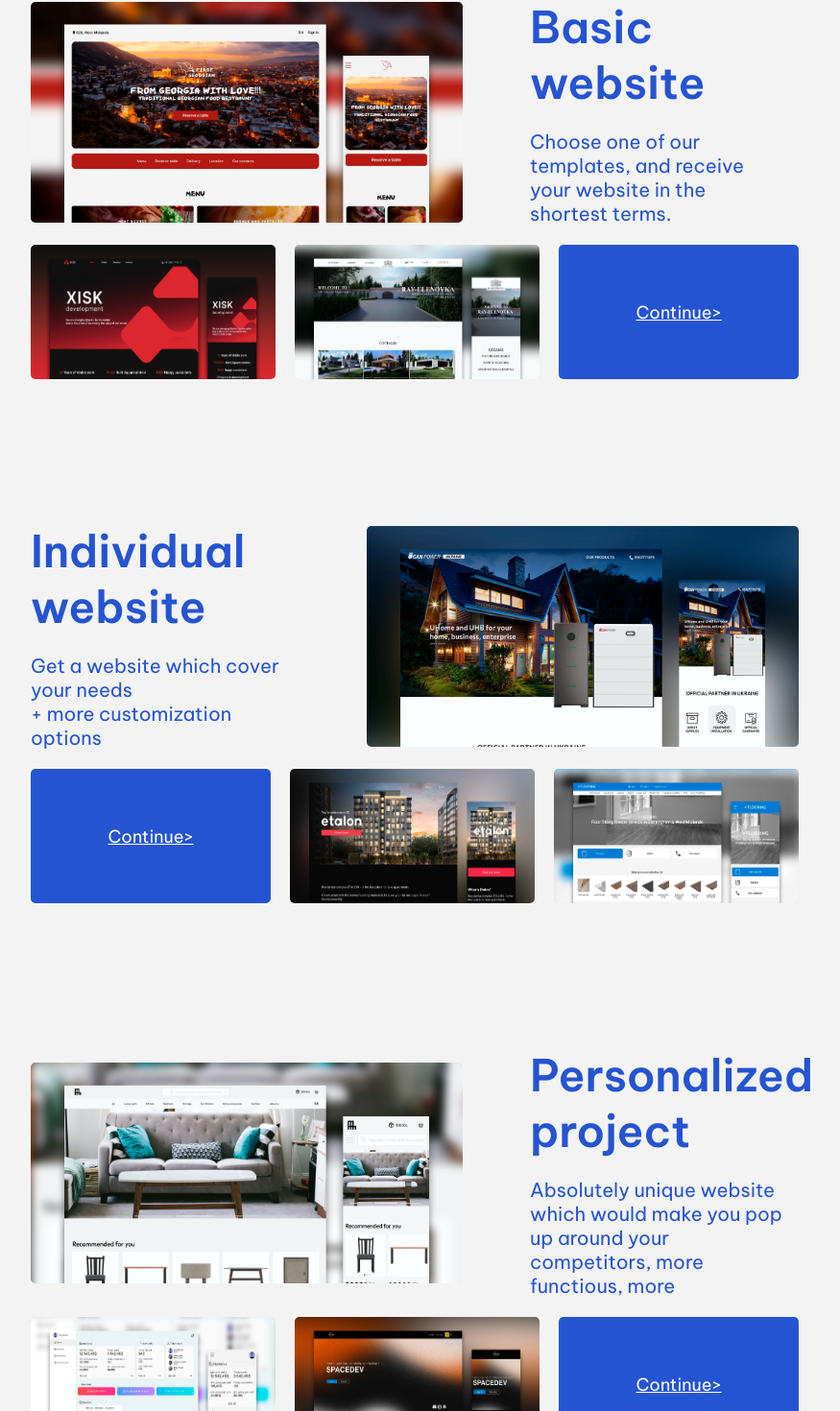
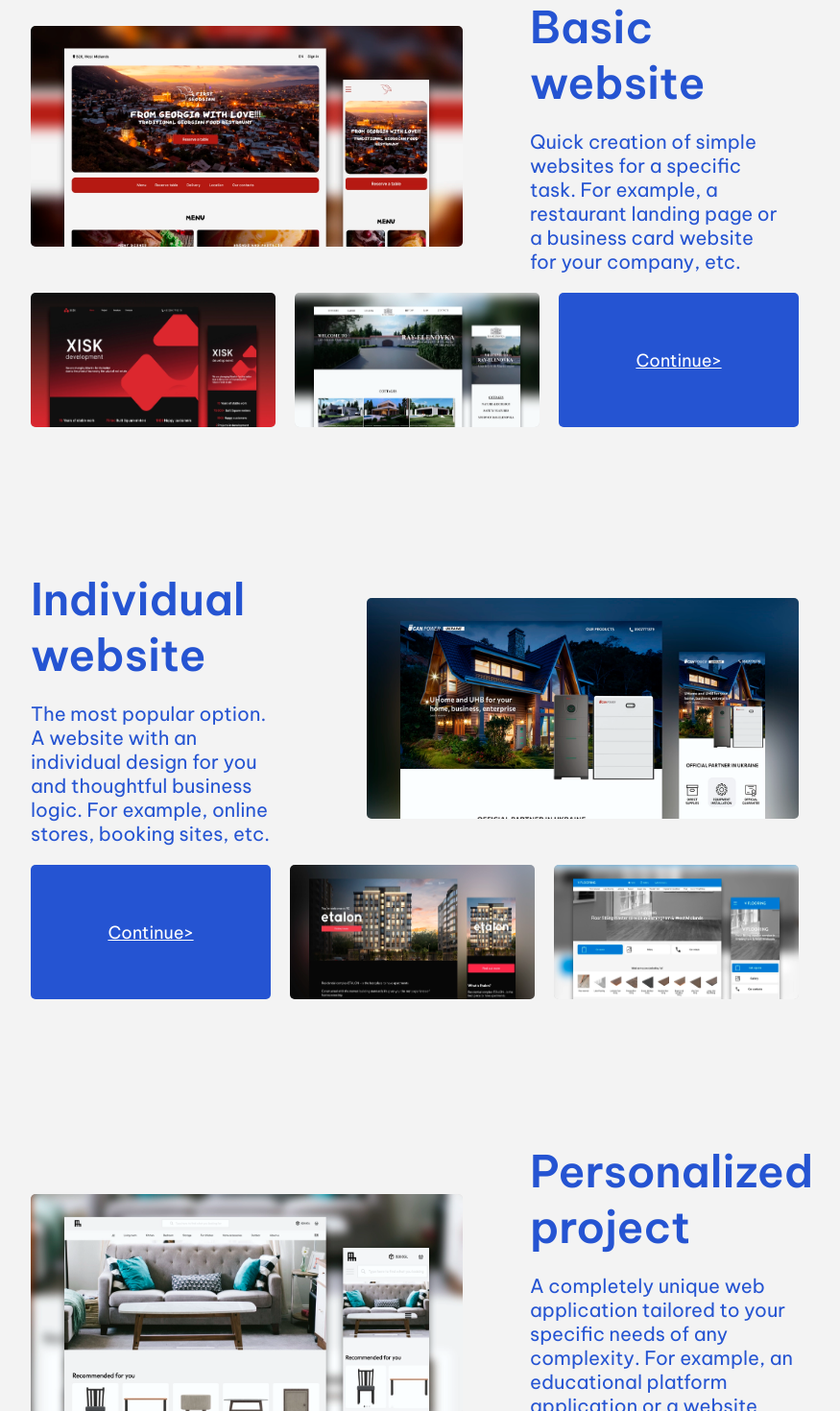
Before and after one commit to VRomanenko04/Dispersion, a Next.js app: page / in a window 1280 px wide. Shown: the part 2891-4361 px from the top of the page at 96% size, without its empty margins (208-1083 px from the left). Built offline with nearby package versions, Linux system fonts and the light colour scheme; no server answers.

Commit message:
Changed the text on the website creation page

```diff
--- a/src/components/user/WebdevSubPage/WebdevSubPage.tsx
+++ b/src/components/user/WebdevSubPage/WebdevSubPage.tsx
@@ -33,7 +33,7 @@ const WebdevSubPage = ({ isActive }: WebDevProps) => {
             <UiSubPage
                 isStandart={true}
                 title='Basic website'
-                text='Choose one of our templates, and receive your website in the shortest terms.'
+                text='Quick creation of simple websites for a specific task. For example, a restaurant landing page or a business card website for your company, etc.'
                 link='/contact'
                 color="blue"
                 slides={Slides.basic}
@@ -41,7 +41,7 @@ const WebdevSubPage = ({ isActive }: WebDevProps) => {
             <UiSubPage
                 isStandart={false}
                 title='Individual website'
-                text= {<>Get a website which cover your needs <br /> + more customization options</>}
+                text='The most popular option.  A website with an individual design for you and thoughtful business logic. For example, online stores, booking sites, etc.'
                 link='/contact'
                 color='blue'
                 slides={Slides.individual}
@@ -49,7 +49,7 @@ const WebdevSubPage = ({ isActive }: WebDevProps) => {
             <UiSubPage
                 isStandart={true}
                 title='Personalized project'
-                text='Absolutely unique website which would make you pop up around your competitors, more functious, more'
+                text='A completely unique web application tailored to your specific needs of any complexity. For example, an educational platform application or a website with a custom SRM system, etc.'
                 link='/contact'
                 color='blue'
                 slides={Slides.peronalized}
```
